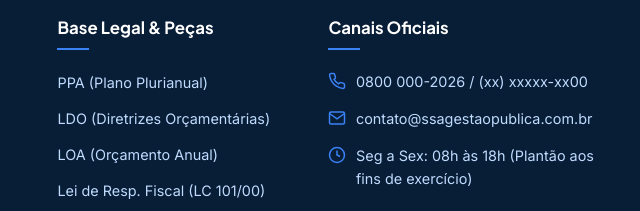
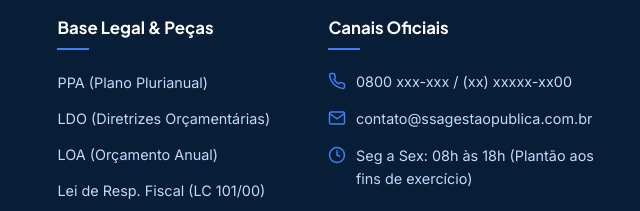
Before and after one commit to hermespamplona/ssa-consultoria, a plain HTML site: page index.html in a window 1280 px wide. Shown: the part 7484-7695 px from the top of the page, 640-1280 px from the left. Drawn offline with Linux system fonts and the light colour scheme.

Commit message:
atualização de numero de telefone

```diff
--- a/index.html
+++ b/index.html
@@ -945,7 +945,7 @@
             <svg width="18" height="18" viewBox="0 0 24 24" fill="none" stroke="currentColor" stroke-width="2" aria-hidden="true">
               <path d="M22 16.92v3a2 2 0 0 1-2.18 2 19.79 19.79 0 0 1-8.63-3.07 19.5 19.5 0 0 1-6-6 19.79 19.79 0 0 1-3.07-8.67A2 2 0 0 1 4.11 2h3a2 2 0 0 1 2 1.72 12.84 12.84 0 0 0 .7 2.81 2 2 0 0 1-.45 2.11L8.09 9.91a16 16 0 0 0 6 6l1.27-1.27a2 2 0 0 1 2.11-.45 12.84 12.84 0 0 0 2.81.7A2 2 0 0 1 22 16.92z"></path>
             </svg>
-            <span>0800 000-2026 / (xx) xxxxx-xx00</span>
+            <span>0800 xxx-xxx / (xx) xxxxx-xx00</span>
           </div>
           <div class="footer-contact-item">
             <svg width="18" height="18" viewBox="0 0 24 24" fill="none" stroke="currentColor" stroke-width="2" aria-hidden="true">
```
